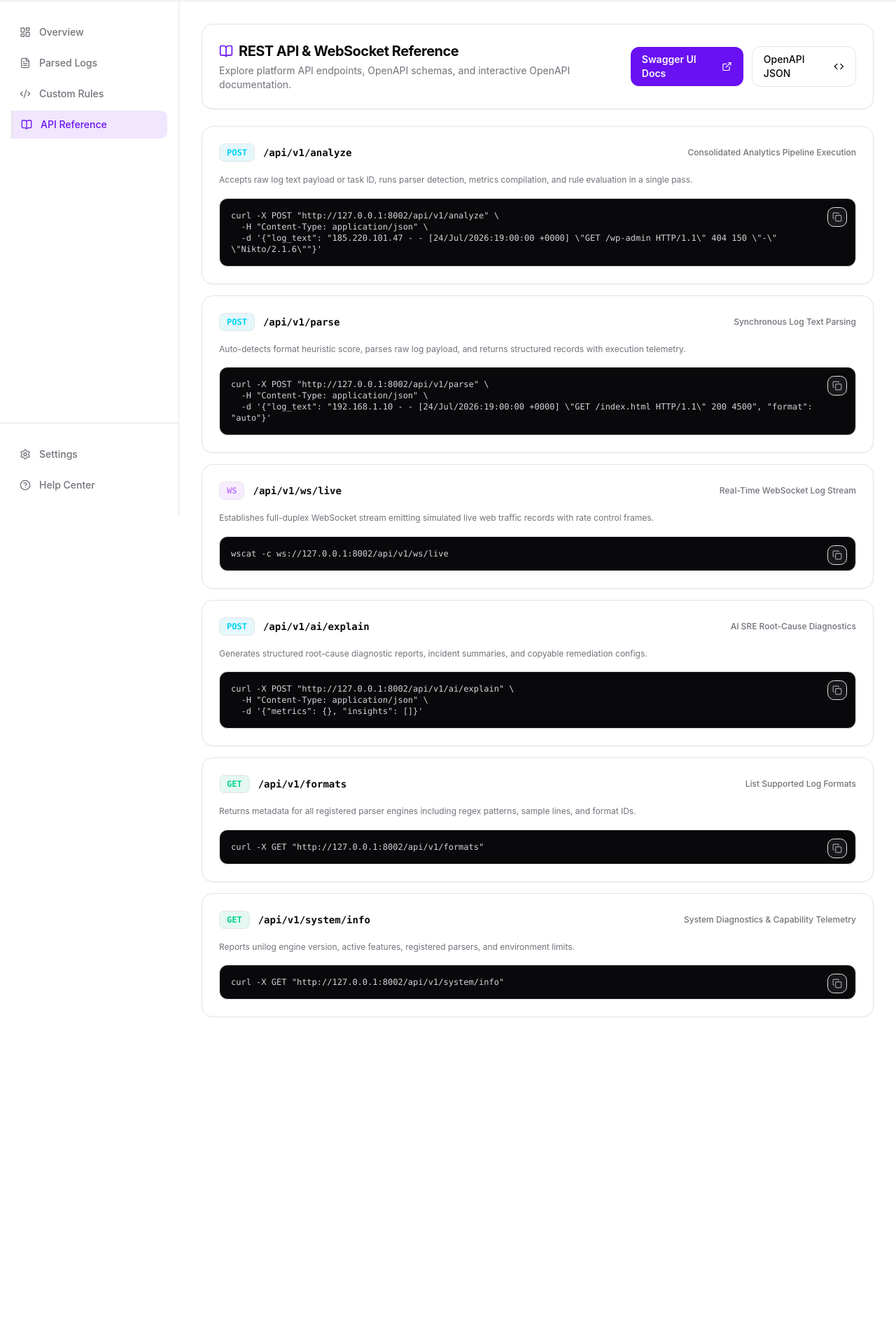
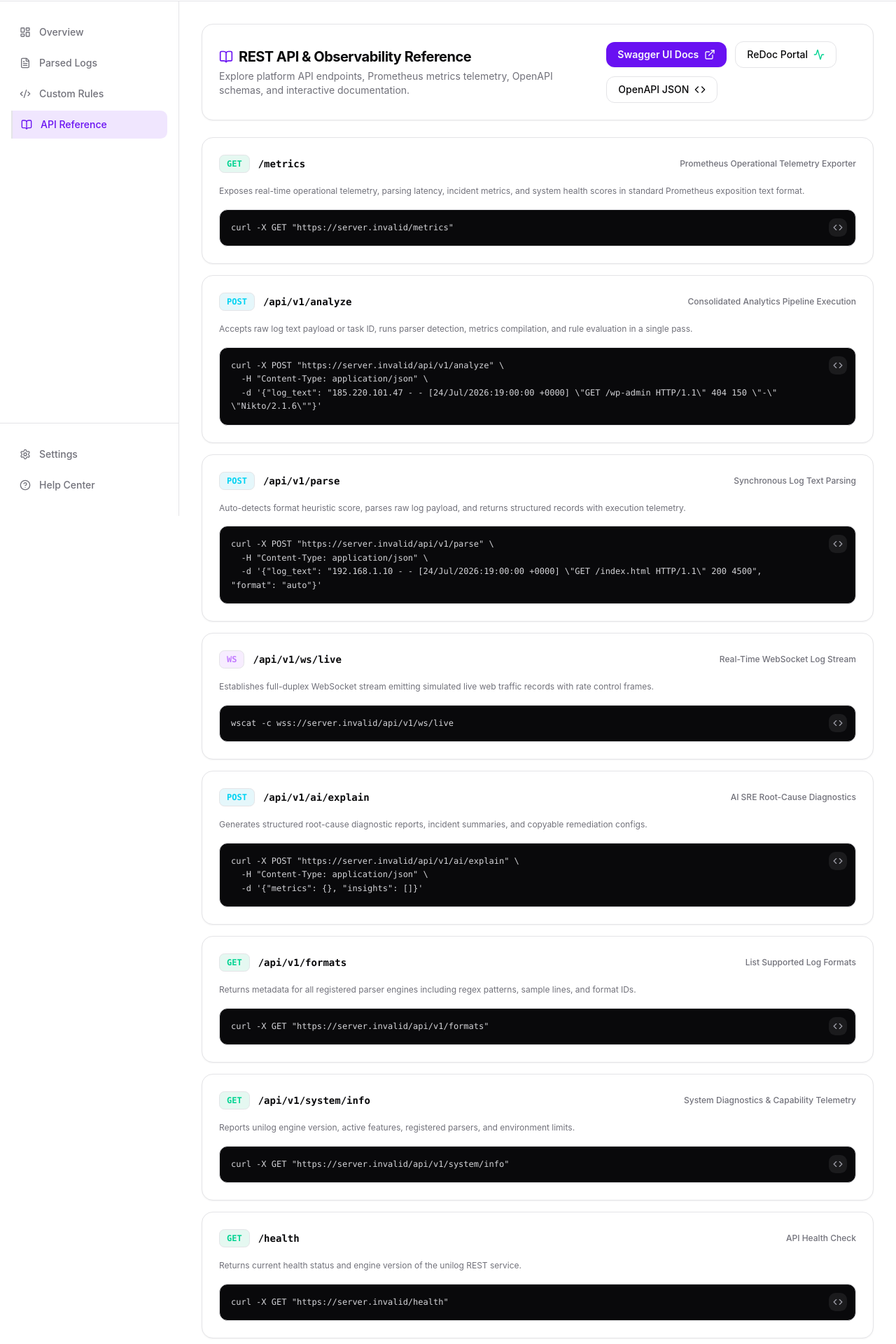
Before and after one commit to Asterioxer/unilog, a React (Vite) app in the folder frontend/: page /dashboard/docs in a window 1280 px wide. Shown: the part 63-1983 px from the top of the page at 70% size. Before the commit the page ends 1548 px from the top, so only its background shows below. Built offline with nearby package versions, Linux system fonts and the light colour scheme; no server answers.

Commit message:
fix(frontend): dynamic URL resolution for Swagger, ReDoc, OpenAPI JSON links, and add GET /metrics spec

```diff
--- a/frontend/src/pages/ApiReferencePage.tsx
+++ b/frontend/src/pages/ApiReferencePage.tsx
@@ -1,22 +1,29 @@
 import { useState } from "react";
-import { BookOpen, ExternalLink, Code, Check, Copy } from "lucide-react";
-
+import { BookOpen, ExternalLink, Code, Activity } from "lucide-react";
+import { API_BASE_URL } from "../services/apiClient";
 
 interface EndpointDoc {
   method: "GET" | "POST" | "DELETE" | "WS";
   path: string;
   summary: string;
   description: string;
-  curlExample: string;
+  getCurlExample: (baseUrl: string, wsUrl: string) => string;
 }
 
 const ENDPOINTS: EndpointDoc[] = [
+  {
+    method: "GET",
+    path: "/metrics",
+    summary: "Prometheus Operational Telemetry Exporter",
+    description: "Exposes real-time operational telemetry, parsing latency, incident metrics, and system health scores in standard Prometheus exposition text format.",
+    getCurlExample: (base) => `curl -X GET "${base}/metrics"`,
+  },
   {
     method: "POST",
     path: "/api/v1/analyze",
     summary: "Consolidated Analytics Pipeline Execution",
     description: "Accepts raw log text payload or task ID, runs parser detection, metrics compilation, and rule evaluation in a single pass.",
-    curlExample: `curl -X POST "http://127.0.0.1:8002/api/v1/analyze" \\
+    getCurlExample: (base) => `curl -X POST "${base}/api/v1/analyze" \\
   -H "Content-Type: application/json" \\
   -d '{"log_text": "185.220.101.47 - - [24/Jul/2026:19:00:00 +0000] \\"GET /wp-admin HTTP/1.1\\" 404 150 \\"-\\" \\"Nikto/2.1.6\\""}'`,
   },
@@ -25,7 +32,7 @@
     path: "/api/v1/parse",
     summary: "Synchronous Log Text Parsing",
     description: "Auto-detects format heuristic score, parses raw log payload, and returns structured records with execution telemetry.",
-    curlExample: `curl -X POST "http://127.0.0.1:8002/api/v1/parse" \\
+    getCurlExample: (base) => `curl -X POST "${base}/api/v1/parse" \\
   -H "Content-Type: application/json" \\
   -d '{"log_text": "192.168.1.10 - - [24/Jul/2026:19:00:00 +0000] \\"GET /index.html HTTP/1.1\\" 200 4500", "format": "auto"}'`,
   },
@@ -34,14 +41,14 @@
     path: "/api/v1/ws/live",
     summary: "Real-Time WebSocket Log Stream",
     description: "Establishes full-duplex WebSocket stream emitting simulated live web traffic records with rate control frames.",
-    curlExample: `wscat -c ws://127.0.0.1:8002/api/v1/ws/live`,
+    getCurlExample: (_, wsBase) => `wscat -c ${wsBase}/api/v1/ws/live`,
   },
   {
     method: "POST",
     path: "/api/v1/ai/explain",
     summary: "AI SRE Root-Cause Diagnostics",
     description: "Generates structured root-cause diagnostic reports, incident summaries, and copyable remediation configs.",
-    curlExample: `curl -X POST "http://127.0.0.1:8002/api/v1/ai/explain" \\
+    getCurlExample: (base) => `curl -X POST "${base}/api/v1/ai/explain" \\
   -H "Content-Type: application/json" \\
   -d '{"metrics": {}, "insights": []}'`,
   },
@@ -50,19 +57,45 @@
     path: "/api/v1/formats",
     summary: "List Supported Log Formats",
     description: "Returns metadata for all registered parser engines including regex patterns, sample lines, and format IDs.",
-    curlExample: `curl -X GET "http://127.0.0.1:8002/api/v1/formats"`,
+    getCurlExample: (base) => `curl -X GET "${base}/api/v1/formats"`,
   },
   {
     method: "GET",
     path: "/api/v1/system/info",
     summary: "System Diagnostics & Capability Telemetry",
     description: "Reports unilog engine version, active features, registered parsers, and environment limits.",
-    curlExample: `curl -X GET "http://127.0.0.1:8002/api/v1/system/info"`,
+    getCurlExample: (base) => `curl -X GET "${base}/api/v1/system/info"`,
+  },
+  {
+    method: "GET",
+    path: "/health",
+    summary: "API Health Check",
+    description: "Returns current health status and engine version of the unilog REST service.",
+    getCurlExample: (base) => `curl -X GET "${base}/health"`,
+  },
+  {
+    method: "GET",
+    path: "/live",
+    summary: "Liveness Probe Check",
+    description: "Indicates container operational state for Kubernetes liveness probes.",
+    getCurlExample: (base) => `curl -X GET "${base}/live"`,
+  },
+  {
+    method: "GET",
+    path: "/ready",
+    summary: "Readiness Probe Check",
+    description: "Indicates container readiness state to accept incoming traffic for Kubernetes readiness probes.",
+    getCurlExample: (base) => `curl -X GET "${base}/ready"`,
   },
 ];
 
 export default function ApiReferencePage() {
   const [copiedIndex, setCopiedIndex] = useState<number | null>(null);
+
+  const wsBaseUrl = API_BASE_URL.replace(/^http/, "ws");
+  const docsUrl = `${API_BASE_URL}/docs`;
+  const redocUrl = `${API_BASE_URL}/redoc`;
+  const openApiJsonUrl = `${API_BASE_URL}/openapi.json`;
 
   const handleCopy = (text: string, index: number) => {
     navigator.clipboard.writeText(text);
@@ -93,15 +126,15 @@
           <div>
             <h2 className="text-xl font-bold tracking-tight text-foreground flex items-center gap-2">
               <BookOpen className="h-5 w-5 text-primary" />
-              REST API & WebSocket Reference
+              REST API & Observability Reference
             </h2>
             <p className="text-sm text-muted-foreground mt-1">
-              Explore platform API endpoints, OpenAPI schemas, and interactive OpenAPI documentation.
+              Explore platform API endpoints, Prometheus metrics telemetry, OpenAPI schemas, and interactive documentation.
             </p>
           </div>
-          <div className="flex items-center gap-3">
+          <div className="flex flex-wrap items-center gap-3">
             <a
-              href="http://127.0.0.1:8002/docs"
+              href={docsUrl}
               target="_blank"
               rel="noreferrer"
               className="inline-flex items-center gap-2 px-4 py-2 bg-primary text-primary-foreground font-semibold text-sm rounded-xl hover:bg-primary/95 transition-all shadow-xs"
@@ -110,7 +143,16 @@
               <ExternalLink className="h-4 w-4" />
             </a>
             <a
-              href="http://127.0.0.1:8002/openapi.json"
+              href={redocUrl}
+              target="_blank"
+              rel="noreferrer"
+              className="inline-flex items-center gap-2 px-4 py-2 border border-border bg-card hover:bg-muted text-foreground font-medium text-sm rounded-xl transition-all"
+            >
+              ReDoc Portal
+              <Activity className="h-4 w-4 text-emerald-400" />
+            </a>
+            <a
+              href={openApiJsonUrl}
               target="_blank"
               rel="noreferrer"
               className="inline-flex items-center gap-2 px-4 py-2 border border-border bg-card hover:bg-muted text-foreground font-medium text-sm rounded-xl transition-all"
@@ -124,7 +166,9 @@
 
       {/* Endpoints List */}
       <div className="space-y-4">
-        {ENDPOINTS.map((ep, idx) => (
+        {ENDPOINTS.map((ep, idx) => {
+          const curlText = ep.getCurlExample(API_BASE_URL, wsBaseUrl);
+          return (
             <div key={idx} className="p-6 border border-border bg-card rounded-2xl space-y-4 shadow-xs">
               <div className="flex flex-col sm:flex-row sm:items-center justify-between gap-3">
                 <div className="flex items-center gap-3">
@@ -147,16 +191,21 @@
               {/* Curl Box */}
               <div className="relative bg-zinc-950 p-4 rounded-xl border border-zinc-800 text-xs font-mono text-zinc-300 overflow-x-auto">
                 <button
-                onClick={() => handleCopy(ep.curlExample, idx)}
-                className="absolute right-3 top-3 p-1.5 rounded-lg bg-zinc-900 border border-zinc-800 text-zinc-400 hover:text-white transition-colors"
-                title="Copy Curl Command"
+                  onClick={() => handleCopy(curlText, idx)}
+                  className="absolute top-3 right-3 p-1.5 rounded-lg bg-zinc-800/60 hover:bg-zinc-700 text-zinc-400 hover:text-zinc-200 transition-all"
+                  title="Copy command"
                 >
-                {copiedIndex === idx ? <Check className="h-3.5 w-3.5 text-emerald-400" /> : <Copy className="h-3.5 w-3.5" />}
+                  {copiedIndex === idx ? (
+                    <span className="text-emerald-400 font-sans font-semibold text-[10px]">Copied!</span>
+                  ) : (
+                    <Code className="h-3.5 w-3.5" />
+                  )}
                 </button>
-              <pre className="pr-10 whitespace-pre-wrap">{ep.curlExample}</pre>
+                <pre className="pr-12 whitespace-pre-wrap leading-relaxed">{curlText}</pre>
               </div>
             </div>
-        ))}
+          );
+        })}
       </div>
     </div>
   );
--- a/frontend/src/services/apiClient.ts
+++ b/frontend/src/services/apiClient.ts
@@ -1,9 +1,10 @@
 import axios from "axios";
 
 const rawApiUrl = import.meta.env.VITE_API_BASE_URL || import.meta.env.VITE_API_URL || "http://127.0.0.1:8002";
-const API_BASE_URL = rawApiUrl.includes("127.0.0.1") || rawApiUrl.includes("localhost")
+export const API_BASE_URL = rawApiUrl.includes("127.0.0.1") || rawApiUrl.includes("localhost")
   ? rawApiUrl.replace(":8000", ":8002")
   : rawApiUrl.replace(/\/$/, "");
+
 
 
 export const apiClient = axios.create({
```
Also changed, not shown: 1 other file (tests, documents, lock files or other folders). Lines whose indentation alone changed are shown as unchanged.
